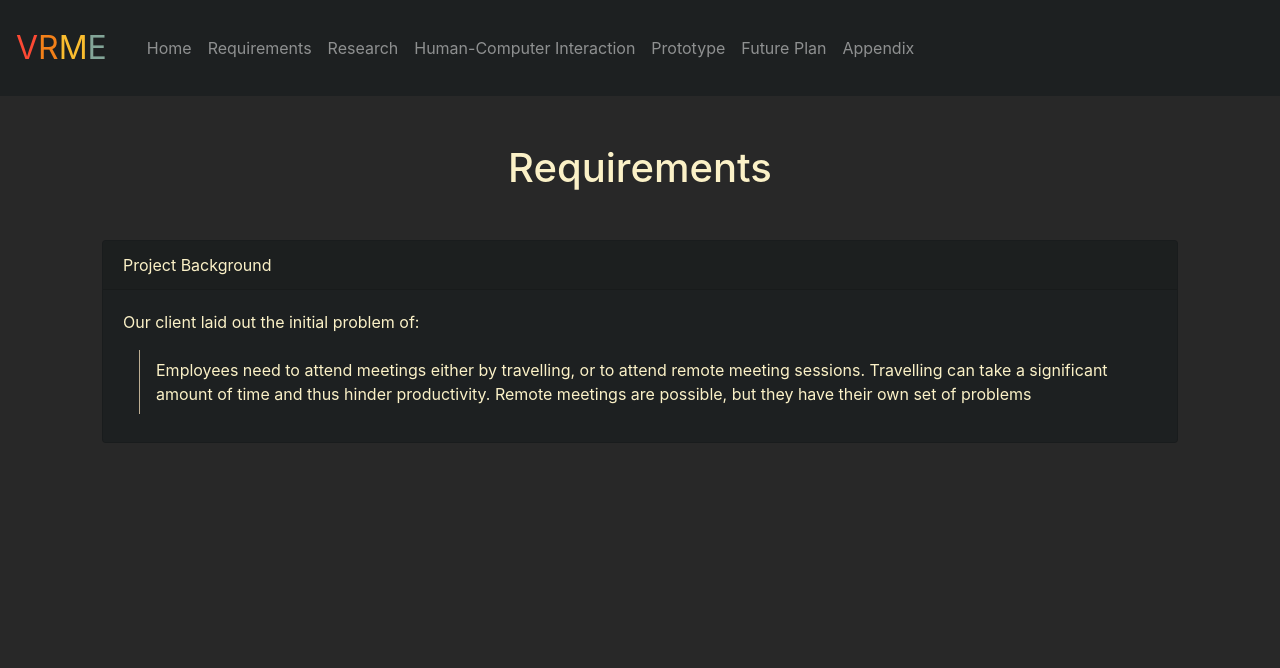
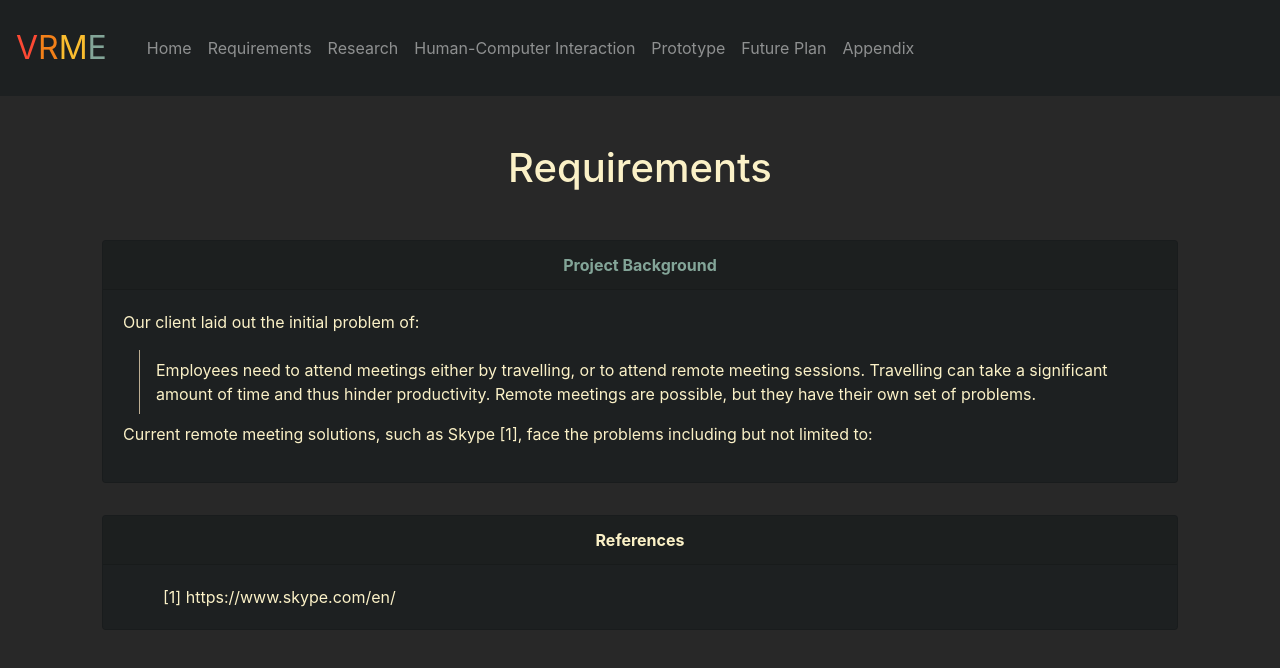
Before and after one commit to jieyouxu/VRME-Project-Website, a React app: page /requirements in a window 1280 px wide. Shown: the top 668 px of the page. Built offline with nearby package versions, Linux system fonts and the light colour scheme.

Commit message:
infra: add optional-chaining, nullish-coalescing, pipeline-operator

```diff
--- a/package.json
+++ b/package.json
@@ -15,10 +15,14 @@
 	"devDependencies": {
 		"@babel/cli": "^7.8.3",
 		"@babel/core": "^7.8.3",
+		"@babel/plugin-proposal-nullish-coalescing-operator": "^7.8.3",
+		"@babel/plugin-proposal-optional-chaining": "^7.8.3",
+		"@babel/plugin-proposal-pipeline-operator": "^7.8.3",
 		"@babel/preset-env": "^7.8.3",
 		"@babel/preset-react": "^7.8.3",
 		"@types/react": "^16.9.17",
 		"@types/react-router-dom": "^5.1.3",
+		"babel-eslint": "^10.0.3",
 		"babel-loader": "^8.0.6",
 		"css-loader": "^3.4.2",
 		"eslint": "^6.8.0",
--- /dev/null
+++ b/src/components/content-card-header/ContentCardHeader.jsx
@@ -0,0 +1,21 @@
+import React from "react";
+import PropTypes from "prop-types";
+
+import { CardHeader } from "reactstrap";
+
+const ContentCardHeader = ({ title, className }) => (
+	<CardHeader className={`font-weight-bold text-center ${className}`}>
+		{title}
+	</CardHeader>
+);
+
+ContentCardHeader.propTypes = {
+	title: PropTypes.string.isRequired,
+	className: PropTypes.string
+};
+
+ContentCardHeader.defaultProps = {
+	className: ""
+};
+
+export default ContentCardHeader;
--- /dev/null
+++ b/src/components/content-card/ContentCard.css
@@ -0,0 +1,3 @@
+.content-card {
+	margin-bottom: 2rem;
+}
--- /dev/null
+++ b/src/components/content-card/ContentCard.jsx
@@ -0,0 +1,22 @@
+import React from "react";
+import PropTypes from "prop-types";
+
+import { Card } from "reactstrap";
+
+import "./ContentCard.css";
+
+const ContentCard = ({ children, className }) => (
+	<Card className={`content-card ${className ?? ""}`}>{children}</Card>
+);
+
+ContentCard.propTypes = {
+	children: PropTypes.node,
+	className: PropTypes.string
+};
+
+ContentCard.defaultProps = {
+	children: null,
+	className: ""
+};
+
+export default ContentCard;
--- /dev/null
+++ b/src/components/reference-list-group/ReferenceListGroup.jsx
@@ -0,0 +1,24 @@
+import React from "react";
+import PropTypes from "prop-types";
+
+import { ListGroup, ListGroupItem } from "reactstrap";
+
+const ReferenceListGroup = ({ children }) => (
+	<ListGroup>
+		{Array.isArray(children)
+			? children.map(c => (
+				<ListGroupItem className="theme-bg-base-d0-soft">{c}</ListGroupItem>
+			  ))
+			: children}
+	</ListGroup>
+);
+
+ReferenceListGroup.propTypes = {
+	children: PropTypes.node
+};
+
+ReferenceListGroup.defaultProps = {
+	children: null
+};
+
+export default ReferenceListGroup;
--- /dev/null
+++ b/src/components/reference-list-item/ReferenceListItem.jsx
@@ -0,0 +1,14 @@
+import React from "react";
+import PropTypes from "prop-types";
+
+const ReferenceListItem = ({ children }) => <li>{children}</li>;
+
+ReferenceListItem.propTypes = {
+	children: PropTypes.node
+};
+
+ReferenceListItem.defaultProps = {
+	children: null
+};
+
+export default ReferenceListItem;
--- /dev/null
+++ b/src/components/reference-ordered-list/ReferenceOrderedList.css
@@ -0,0 +1,12 @@
+ol {
+	counter-reset: list;
+}
+
+ol > li {
+	list-style: none;
+}
+
+ol > li:before {
+	content: "[" counter(list) "] ";
+	counter-increment: list;
+}
--- /dev/null
+++ b/src/components/reference-ordered-list/ReferenceOrderedList.jsx
@@ -0,0 +1,16 @@
+import React from "react";
+import PropTypes from "prop-types";
+
+import "./ReferenceOrderedList.css";
+
+const ReferenceOrderedList = ({ children }) => <ol>{children}</ol>;
+
+ReferenceOrderedList.propTypes = {
+	children: PropTypes.node
+};
+
+ReferenceOrderedList.defaultProps = {
+	children: null
+};
+
+export default ReferenceOrderedList;
--- a/src/pages/requirements/index.jsx
+++ b/src/pages/requirements/index.jsx
@@ -1,25 +1,47 @@
 import React from "react";
 
-import { Card, CardHeader, CardBody } from "reactstrap";
+import { Card, CardBody } from "reactstrap";
 
 import PageContentContainer from "../../components/page-content-container/PageContentContainer";
 import InnerContentContainer from "../../components/inner-content-container/InnerContentContainer";
 import PageTitle from "../../components/page-title/PageTitle";
+import ContentCard from "../../components/content-card/ContentCard";
+import ContentCardHeader from "../../components/content-card-header/ContentCardHeader";
+import ReferenceListGroup from "../../components/reference-list-group/ReferenceListGroup";
+import ReferenceOrderedList from "../../components/reference-ordered-list/ReferenceOrderedList";
+import ReferenceListItem from "../../components/reference-list-item/ReferenceListItem";
 
 const Requirements = () => (
 	<PageContentContainer>
 		<PageTitle title="Requirements" />
 		<InnerContentContainer>
-			<Card>
-				<CardHeader>Project Background</CardHeader>
+			<ContentCard>
+				<ContentCardHeader
+					title="Project Background"
+					className="theme-c-l-blue"
+				/>
 				<CardBody>
 					<p>Our client laid out the initial problem of:</p>
 					<blockquote className="blockquote">
 						Employees need to attend meetings either by travelling, or to attend
 						remote meeting sessions. Travelling can take a significant amount of
 						time and thus hinder productivity. Remote meetings are possible, but
-						they have their own set of problems
+						they have their own set of problems.
 					</blockquote>
+					<p>
+						Current remote meeting solutions, such as Skype [1], face the
+						problems including but not limited to:
+					</p>
+				</CardBody>
+			</ContentCard>
+			<Card>
+				<ContentCardHeader title="References" />
+				<CardBody>
+					<ReferenceListGroup>
+						<ReferenceOrderedList>
+							<ReferenceListItem>https://www.skype.com/en/</ReferenceListItem>
+						</ReferenceOrderedList>
+					</ReferenceListGroup>
 				</CardBody>
 			</Card>
 		</InnerContentContainer>
```
Also changed, not shown: .babelrc, .eslintrc.json, 1 other file (tests, documents, lock files or other folders).
